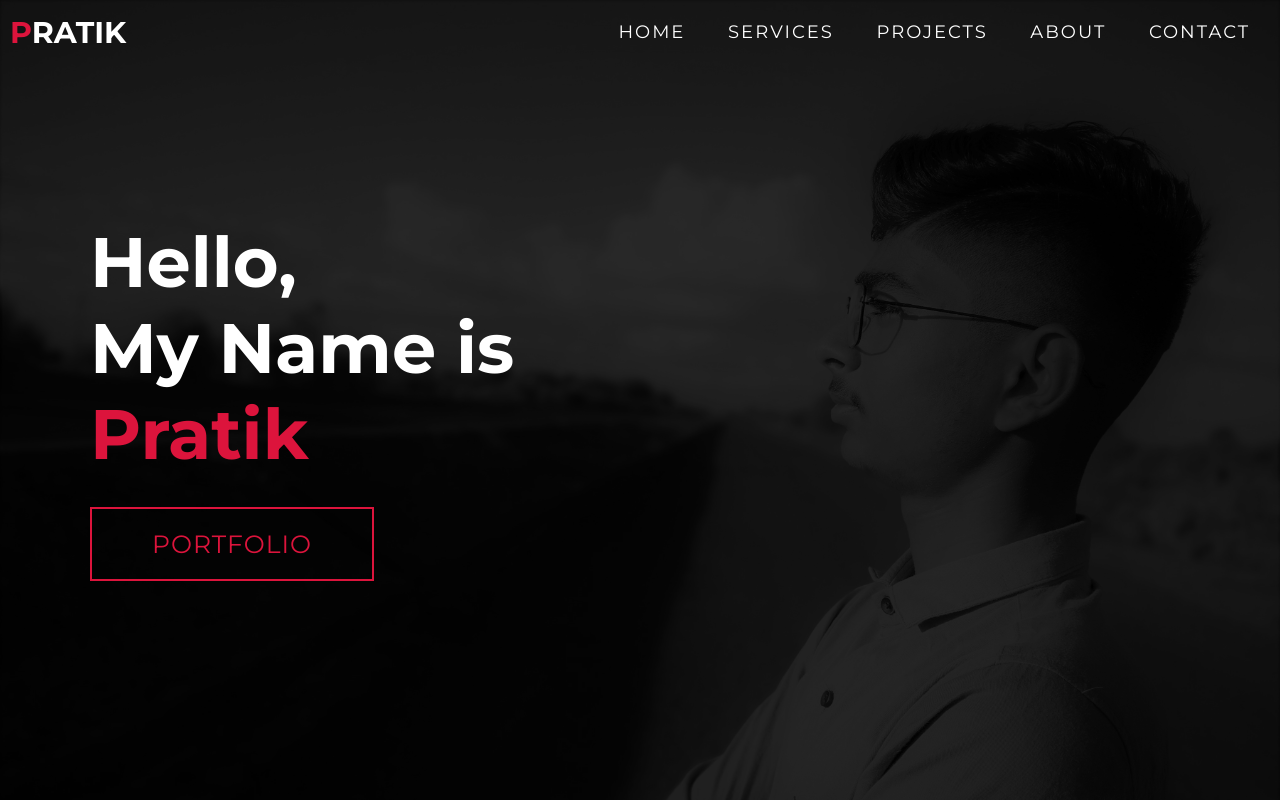
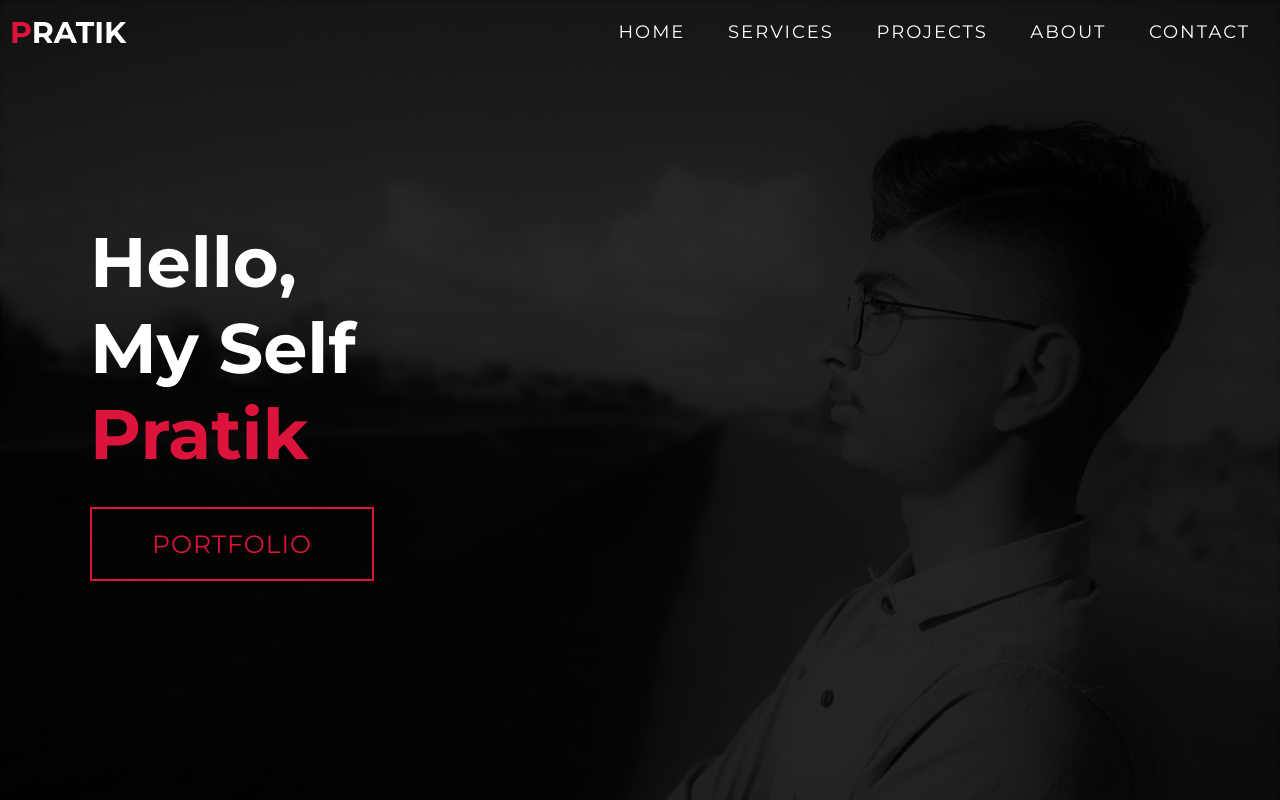
Before and after one commit to pratik-kalavadiya/pratik-kalavadiya, a plain HTML site: page index.html in a window 1280 px wide. Shown: the top 800 px of the page. Drawn offline with Linux system fonts and the light colour scheme.

Commit message:
New Updates

```diff
--- a/index.html
+++ b/index.html
@@ -38,7 +38,7 @@
  	<div class="hero container">
  		<div>
  			<h1>Hello, <span></span></h1>
- 			<h1>My Name is <span></span></h1>
+ 			<h1>My Self  <span></span></h1>
  			<h1>Pratik <span></span></h1>
  			<a href="#projects" type="button" class="cta">Portfolio</a>
  		</div>
```
